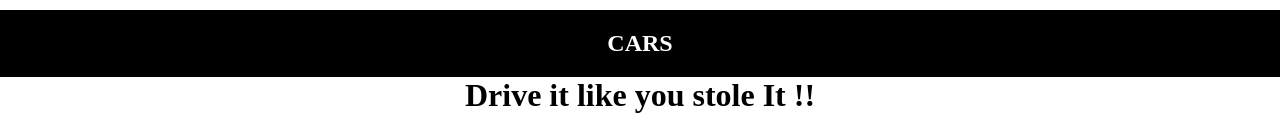
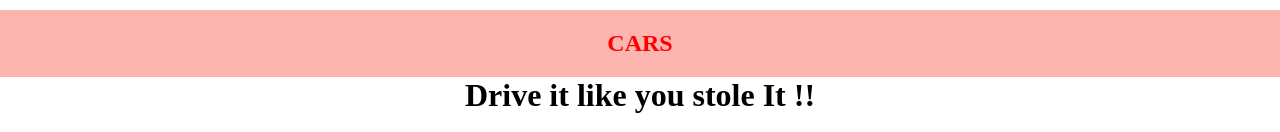
Before and after one commit to melroy-leo/roy.github.io, a React app in the folder React-Programing/image-gallery/: page / in a window 1280 px wide. Shown: the top 132 px of the page. Built offline with nearby package versions, Linux system fonts and the light colour scheme; grey boxes are pictures that could not be loaded.

```diff
--- a/React-Programing/image-gallery/src/style.css
+++ b/React-Programing/image-gallery/src/style.css
@@ -5,8 +5,8 @@
 .nav h1 {
   text-align: center;
   margin-top: 10px;
-  color: white;
-  background-color: black;
+  color: rgb(255, 0, 0);
+  background-color: rgb(252, 180, 175);
   padding: 20px; /* better than height */
 }
 .poster h1{
```
